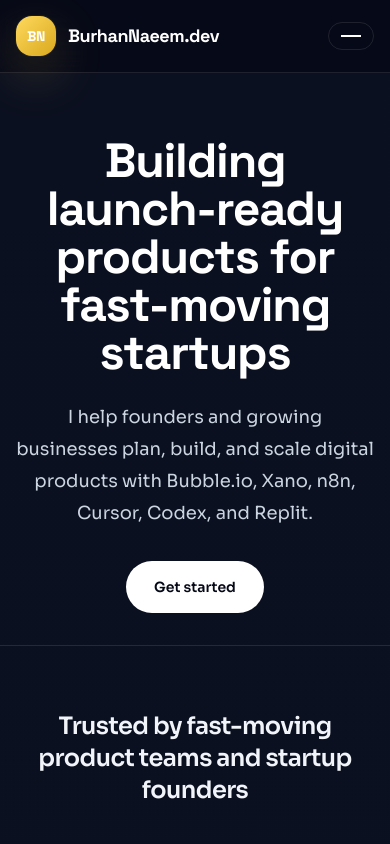
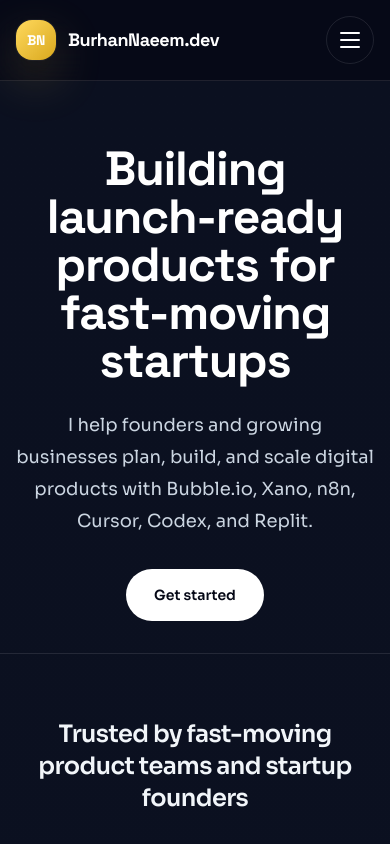
Before and after one commit to Burhan1039/Portfolio-Website, a React (Vite) app in the folder client/: page / in a window 390 px wide. Shown: the top 844 px of the page. Built offline with nearby package versions, Linux system fonts and the light colour scheme.

Commit message:
Refine mobile navigation toggle

```diff
--- a/client/src/components/Navbar.jsx
+++ b/client/src/components/Navbar.jsx
@@ -45,11 +45,28 @@
 
         <button
           type="button"
-          className="inline-flex items-center justify-center rounded-full border border-slate-200 p-3 text-slate-900 dark:border-white/10 dark:text-white md:hidden"
+          className="inline-flex h-12 w-12 items-center justify-center rounded-full border border-slate-200 text-slate-900 transition hover:border-brand-400 hover:text-brand-600 dark:border-white/10 dark:text-white dark:hover:border-brand-500/50 dark:hover:text-brand-300 md:hidden"
           onClick={() => setIsOpen((value) => !value)}
           aria-label="Toggle navigation"
+          aria-expanded={isOpen}
         >
-          <span className="block h-0.5 w-5 bg-current" />
+          <span className="relative flex h-4 w-5 flex-col justify-between">
+            <span
+              className={`block h-0.5 w-5 origin-center rounded-full bg-current transition duration-300 ${
+                isOpen ? 'translate-y-[7px] rotate-45' : ''
+              }`}
+            />
+            <span
+              className={`block h-0.5 w-5 rounded-full bg-current transition duration-300 ${
+                isOpen ? 'opacity-0' : 'opacity-100'
+              }`}
+            />
+            <span
+              className={`block h-0.5 w-5 origin-center rounded-full bg-current transition duration-300 ${
+                isOpen ? '-translate-y-[7px] -rotate-45' : ''
+              }`}
+            />
+          </span>
         </button>
       </div>
 
```
